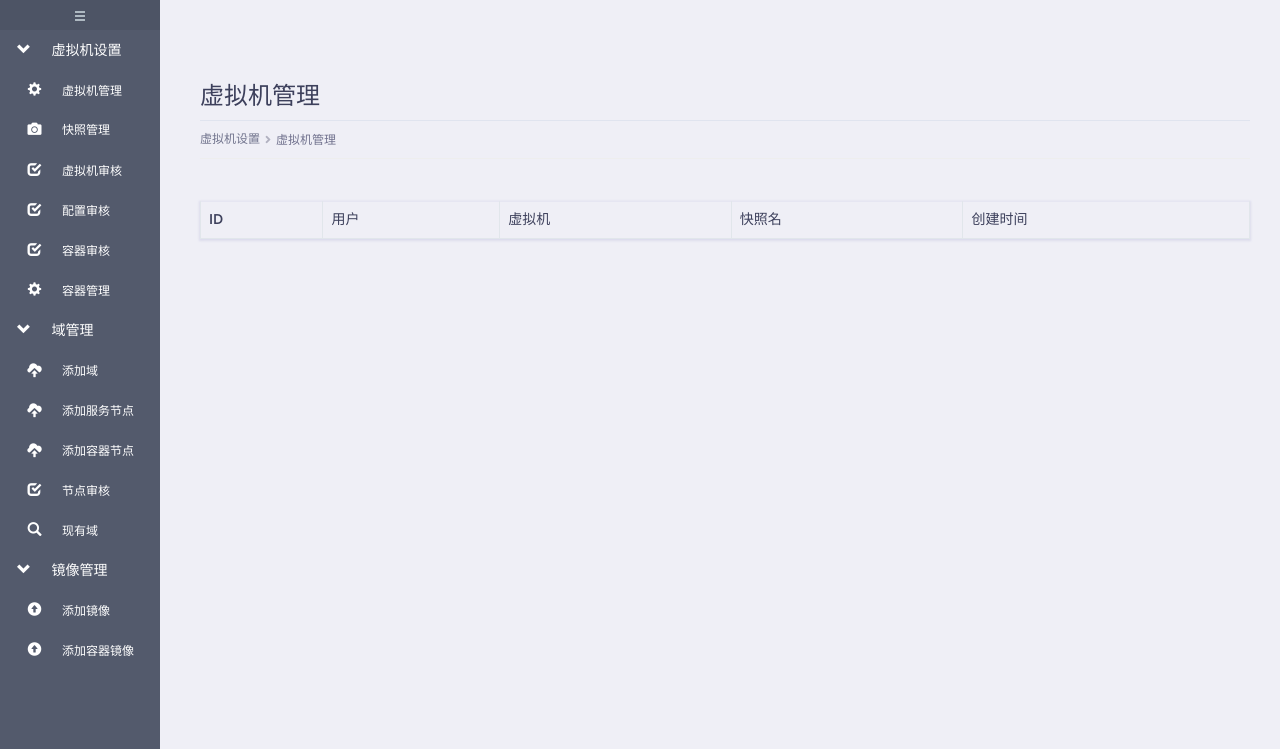
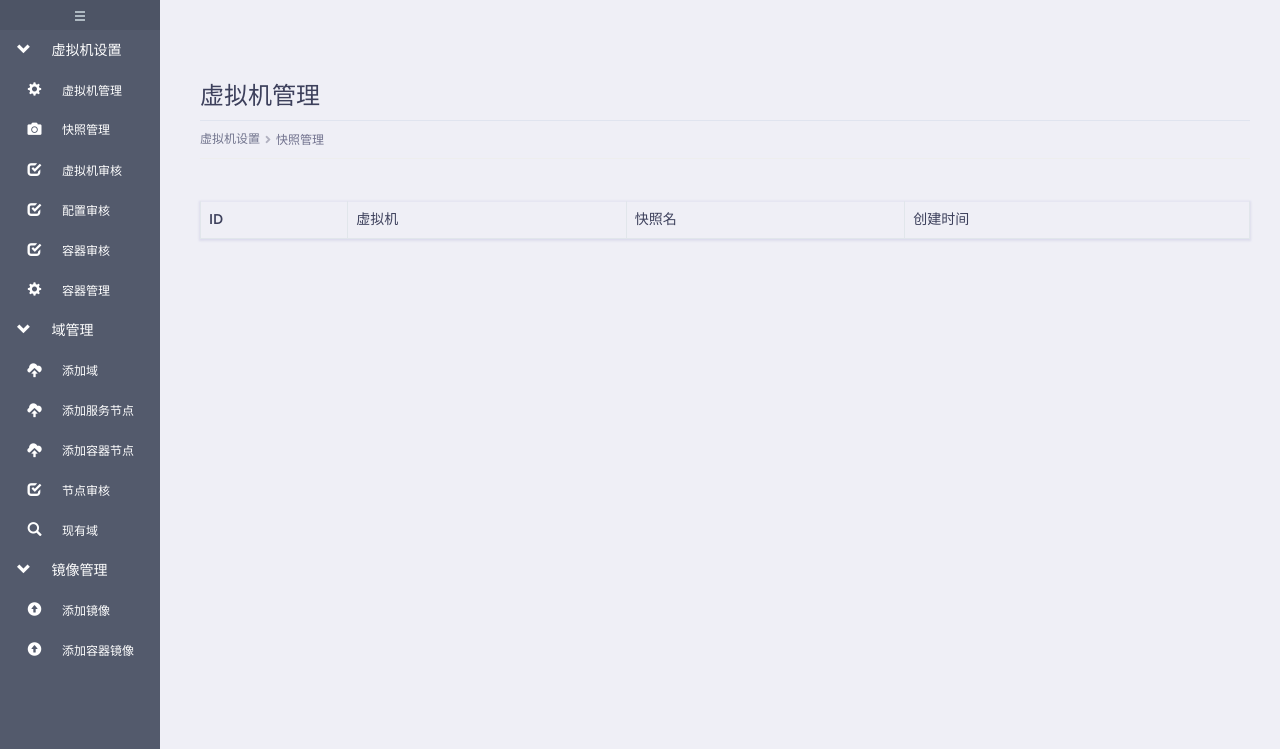
Before and after one commit to liangsqsq/bs, a Django app: template templates/admins/snapshot_manage.html in a window 1280 px wide. Shown: the part 50-799 px from the top of the page. Run offline with Django 3.2, Linux system fonts and the light colour scheme; the template is opened without the code that fills it, so the values that code supplies are empty; some libraries are stand-ins or nearby versions; some web fonts are replaced.

Commit message:
delete user

```diff
--- a/templates/admins/snapshot_manage.html
+++ b/templates/admins/snapshot_manage.html
@@ -1,7 +1,7 @@
 {% extends 'users/user-base.html' %}
 
 {% load static %}
-{% block title %}虚拟机管理{% endblock %}
+{% block title %}快照管理{% endblock %}
 {% block custom_css %}
     {#    <link href="css/domain.css" rel="stylesheet" title="" type="text/css"/>#}
     <style>
@@ -59,7 +59,7 @@
                                     <nav aria-label="breadcrumb">
                                         <ol class="breadcrumb">
                                             <li class="breadcrumb-item">虚拟机设置</li>
-                                            <li class="breadcrumb-item active" aria-current="page">虚拟机管理</li>
+                                            <li class="breadcrumb-item active" aria-current="page">快照管理</li>
                                         </ol>
                                     </nav>
                                 </div>
@@ -82,7 +82,7 @@
                                             <thead>
                                             <tr>
                                                 <th >ID</th>
-                                                <th >用户</th>
+                                                <!-- <th >用户</th> -->
                                                 <th >虚拟机</th>
                                                 <th>快照名</th>
                                                 <th>创建时间</th>
--- a/templates/admins/vm_apply.html
+++ b/templates/admins/vm_apply.html
@@ -216,7 +216,7 @@
                                             <thead>
                                             <tr>
                                                 <th >ID</th>
-                                                <th >申请用户</th>
+                                                <!-- <th >申请用户</th> -->
                                                 <th >VM_ID</th>
                                                 <th >操作系统</th>
                                                 <th >内存</th>
--- a/templates/admins/vm_apply_port.html
+++ b/templates/admins/vm_apply_port.html
@@ -113,7 +113,7 @@
                                             <thead>
                                             <tr>
                                                 <th class="table-id">ID</th>
-                                                <th >用户名</th>
+                                                <!-- <th >用户名</th> -->
                                                 <th >虚拟机</th>
                                                 <th >操作系统</th>
                                                 <th >区域</th>
--- a/templates/admins/vm_apply_setting.html
+++ b/templates/admins/vm_apply_setting.html
@@ -103,7 +103,7 @@
                                             <thead>
                                             <tr>
                                                 <th >ID</th>
-                                                <th >用户名</th>
+                                                <!-- <th >用户名</th> -->
                                                 <th >虚拟机</th>
                                                 <th >操作系统</th>
                                                 <th >IP</th>
--- a/templates/admins/vm_recy.html
+++ b/templates/admins/vm_recy.html
@@ -109,7 +109,7 @@
                                             <thead>
                                             <tr>
                                                 <th >ID</th>
-                                                <th >用户</th>
+                                                <!-- <th >用户</th> -->
                                                 <th >虚拟机</th>
                                                 <th >操作系统</th>
                                                 <th >内存</th>
```
Also changed, not shown: res/views.py (+40 -2 lines).
